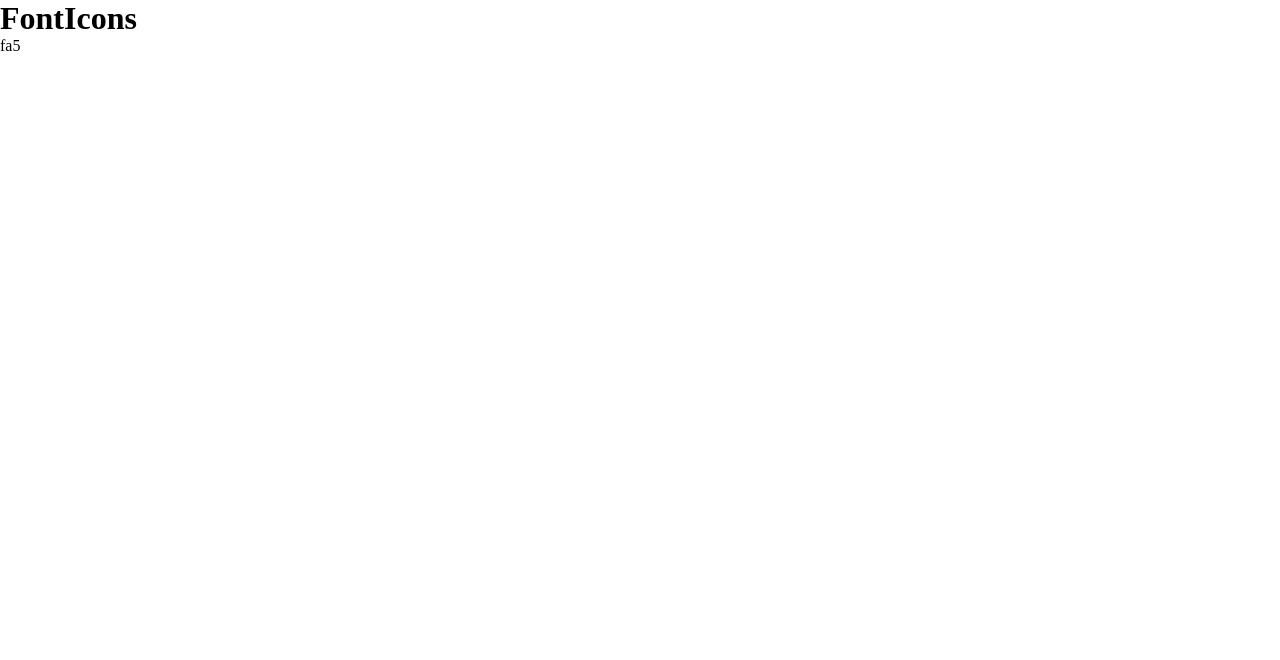
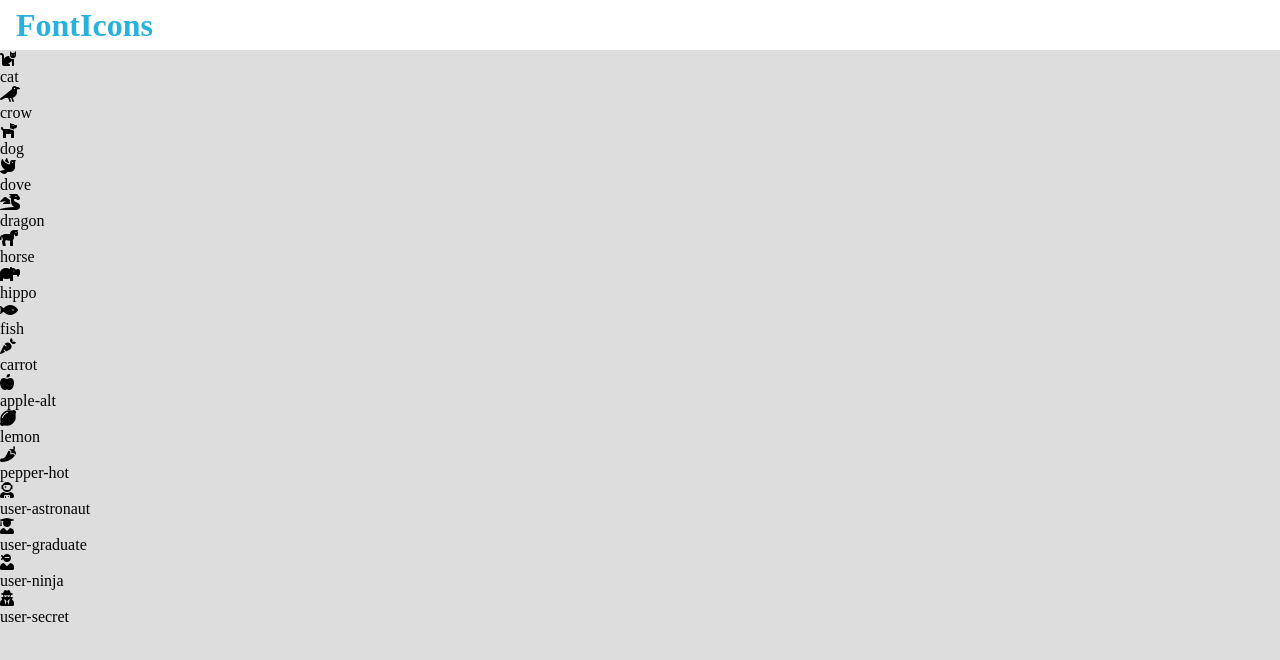
Before and after one commit to Moonatic89/js-es6-icons, a plain HTML site: page index.html in a window 1280 px wide. Drawn offline with Linux system fonts and the light colour scheme.

Commit message:
JS List working

```diff
--- a/asset/css/style.css
+++ b/asset/css/style.css
@@ -3,3 +3,18 @@
     margin: 0;
     box-sizing: border-box;
 }
+
+body {
+    background-color: #DDDDDD;
+}
+
+.title {
+    background-color: white;
+    height: 50px;
+    line-height: 50px;
+    padding-left: 1rem;
+}
+
+.title>h1 {
+    color: #29B1DD;
+}
--- a/asset/js/main.js
+++ b/asset/js/main.js
@@ -0,0 +1,119 @@
+/*
+M1: From the data structure, show every icon in the document.
+M2: Color the icons per color
+M3: Use a select to filter icons via icon type
+
+
+MILESTONE 1
+
+*/
+
+
+const icons = [
+    {
+        name: 'cat',
+        prefix: 'fa-',
+        type: 'animal',
+        family: 'fas'
+    },
+    {
+        name: 'crow',
+        prefix: 'fa-',
+        type: 'animal',
+        family: 'fas'
+    },
+    {
+        name: 'dog',
+        prefix: 'fa-',
+        type: 'animal',
+        family: 'fas'
+    },
+    {
+        name: 'dove',
+        prefix: 'fa-',
+        type: 'animal',
+        family: 'fas'
+    },
+    {
+        name: 'dragon',
+        prefix: 'fa-',
+        type: 'animal',
+        family: 'fas'
+    },
+    {
+        name: 'horse',
+        prefix: 'fa-',
+        type: 'animal',
+        family: 'fas'
+    },
+    {
+        name: 'hippo',
+        prefix: 'fa-',
+        type: 'animal',
+        family: 'fas'
+    },
+    {
+        name: 'fish',
+        prefix: 'fa-',
+        type: 'animal',
+        family: 'fas'
+    },
+    {
+        name: 'carrot',
+        prefix: 'fa-',
+        type: 'vegetable',
+        family: 'fas'
+    },
+    {
+        name: 'apple-alt',
+        prefix: 'fa-',
+        type: 'vegetable',
+        family: 'fas'
+    },
+    {
+        name: 'lemon',
+        prefix: 'fa-',
+        type: 'vegetable',
+        family: 'fas'
+    },
+    {
+        name: 'pepper-hot',
+        prefix: 'fa-',
+        type: 'vegetable',
+        family: 'fas'
+    },
+    {
+        name: 'user-astronaut',
+        prefix: 'fa-',
+        type: 'user',
+        family: 'fas'
+    },
+    {
+        name: 'user-graduate',
+        prefix: 'fa-',
+        type: 'user',
+        family: 'fas'
+    },
+    {
+        name: 'user-ninja',
+        prefix: 'fa-',
+        type: 'user',
+        family: 'fas'
+    },
+    {
+        name: 'user-secret',
+        prefix: 'fa-',
+        type: 'user',
+        family: 'fas'
+    }
+];
+
+icons.forEach((icon, i, array) => {
+    const element = `
+    <div class="card">
+    <i class="${icon.family} ${icon.prefix}${icon.name}"></i>
+    <p>${icon.name}</p>
+    </div>
+    `
+    document.querySelector(".cards").insertAdjacentHTML("beforeend", element)
+})
--- a/index.html
+++ b/index.html
@@ -14,15 +14,18 @@
     </head>
     <body>
         <header>
+
             <div class="title">
                 <h1>FontIcons</h1>
-                <div class="cards">
-                    fa5
-                </div>
             </div>
-
         </header>
 
+
+        <main>
+            <div class="cards">
+
+            </div>
+        </main>
         <script src="./asset/js/main.js"></script>
     </body>
 </html>
```
